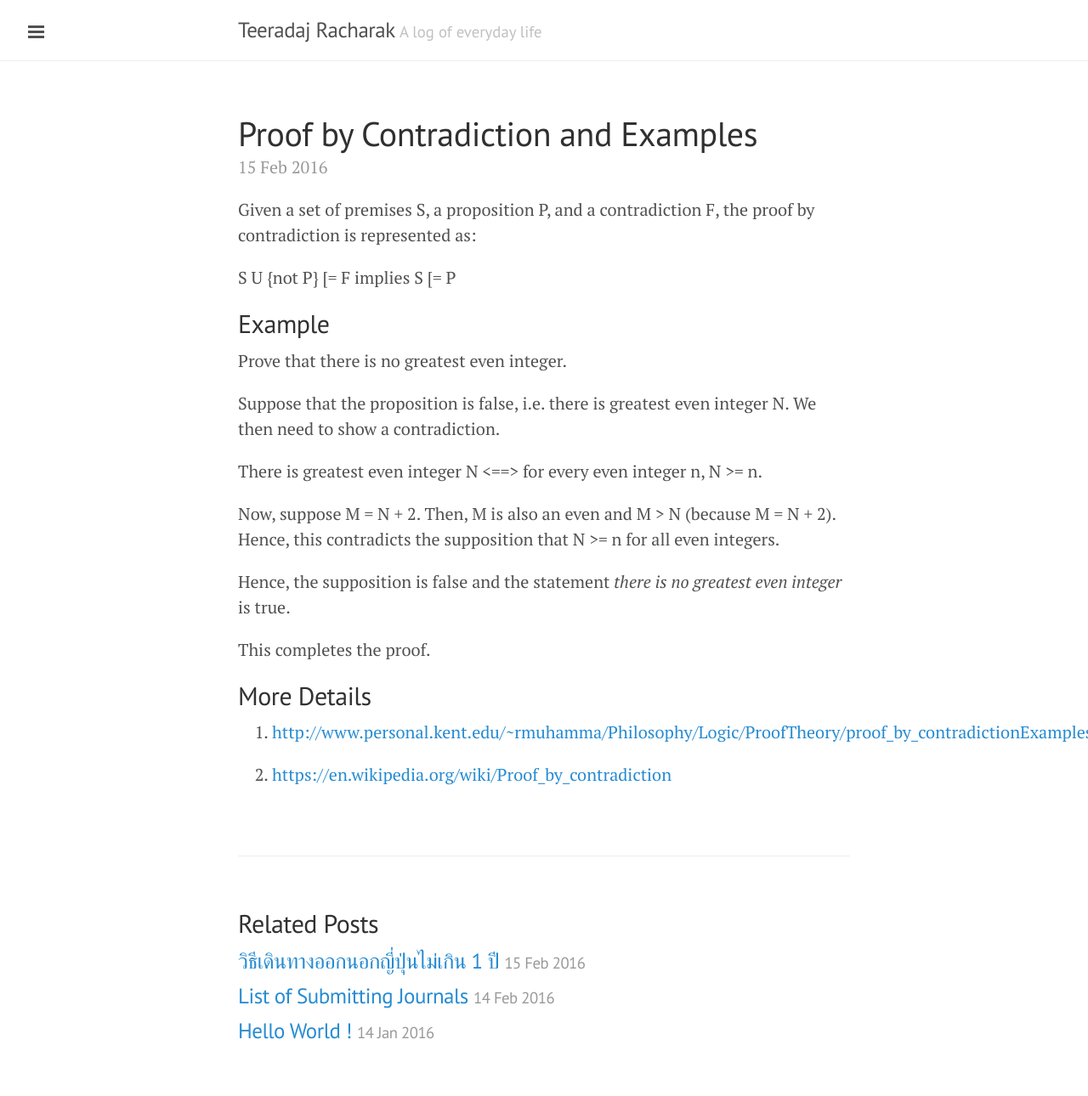
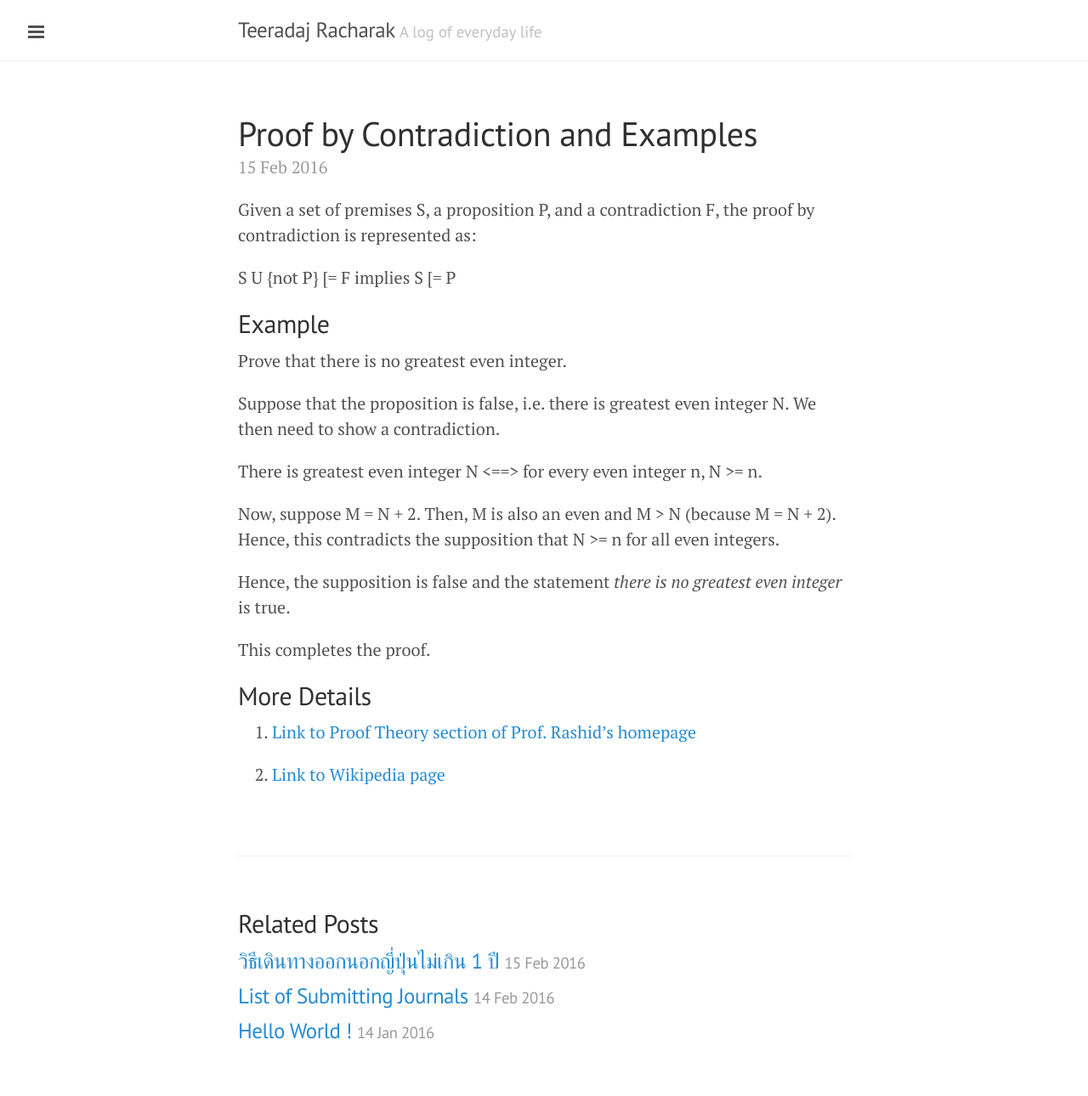
Before and after one commit to xlives/xlives.github.io, a Jekyll site: the page built from _posts/2016-02-15-proof-by-contradiction-and-examples.markdown, in a window 1280 px wide. Shown: the whole page at 85% size. Built offline with Jekyll 4.4.1, drawn with Linux system fonts in a browser that asks for light colours.

Commit message:
Update 2016-02-15-proof-by-contradiction-and-examples.markdown

```diff
--- a/_posts/2016-02-15-proof-by-contradiction-and-examples.markdown
+++ b/_posts/2016-02-15-proof-by-contradiction-and-examples.markdown
@@ -23,6 +23,6 @@ This completes the proof.
 
 ## More Details
 
-1. [http://www.personal.kent.edu/~rmuhamma/Philosophy/Logic/ProofTheory/proof_by_contradictionExamples.htm](http://www.personal.kent.edu/~rmuhamma/Philosophy/Logic/ProofTheory/proof_by_contradictionExamples.htm)
+1. [Link to Proof Theory section of Prof. Rashid's homepage](http://www.personal.kent.edu/~rmuhamma/Philosophy/Logic/ProofTheory/proof_by_contradictionExamples.htm)
 
-2. [https://en.wikipedia.org/wiki/Proof_by_contradiction](https://en.wikipedia.org/wiki/Proof_by_contradiction)
+2. [Link to Wikipedia page](https://en.wikipedia.org/wiki/Proof_by_contradiction)
```
